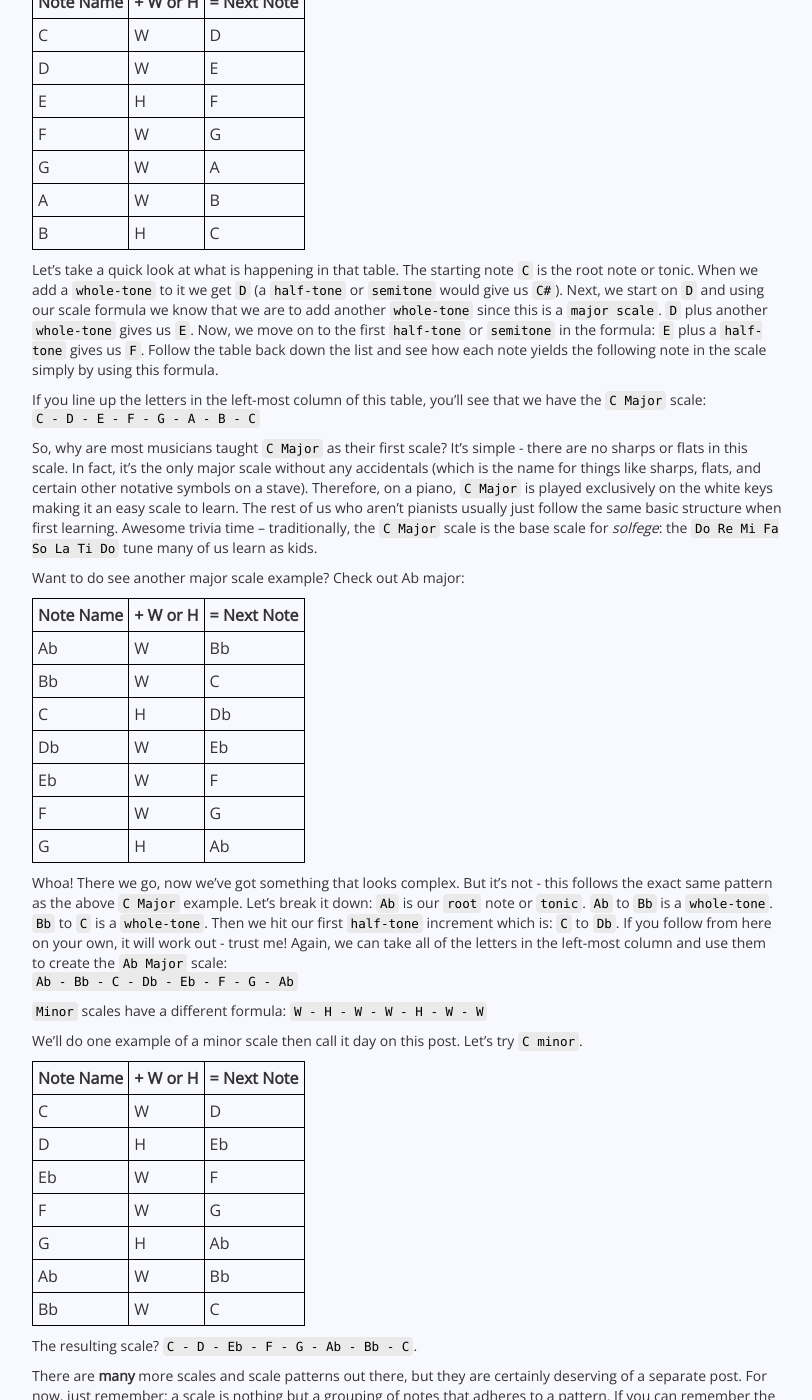
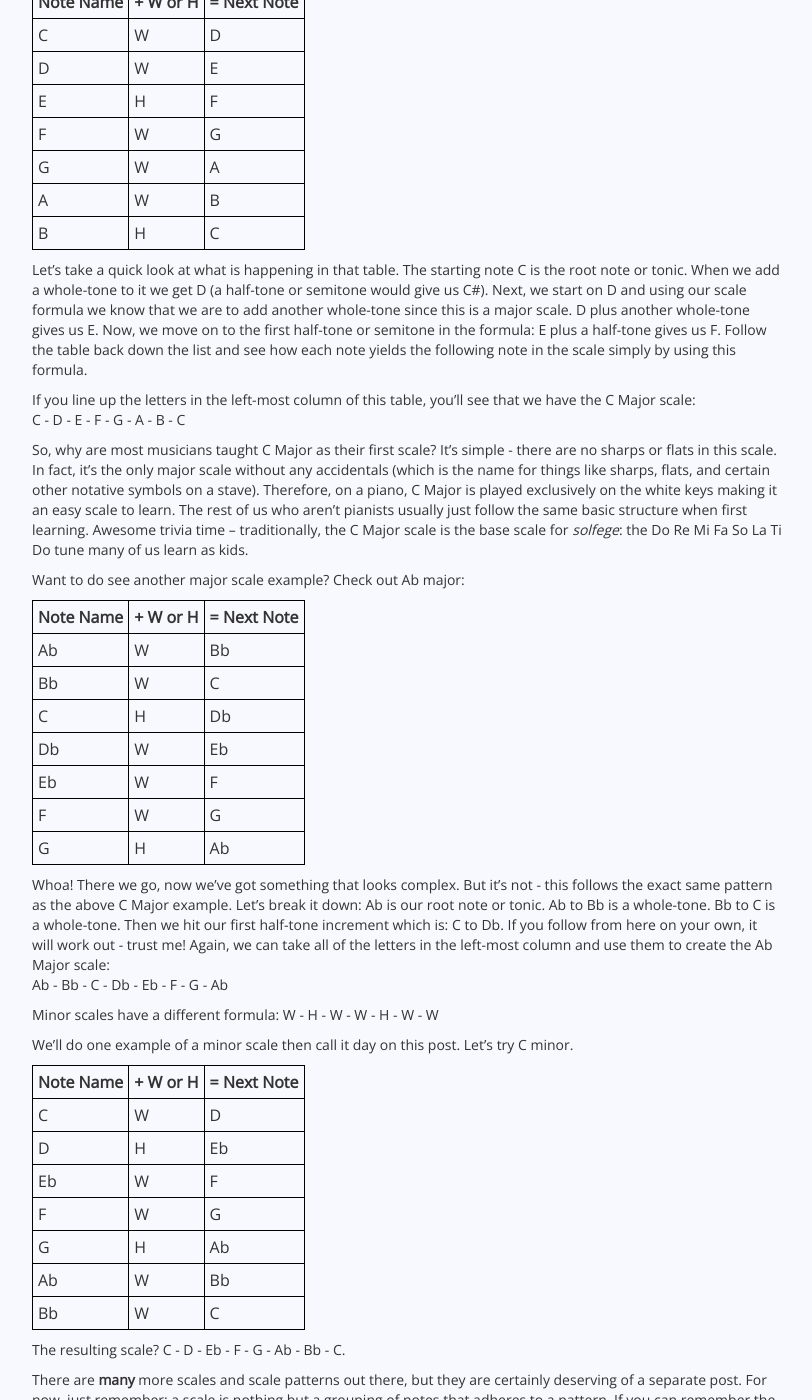
Before and after one commit to pitchplay/blog-content, a Jekyll site: the page built from _posts/2015-10-13-WhatAreScales.md, in a window 1280 px wide and 1400 px high, scrolled down 844 px. Shown: the whole window, without its empty margins (38-850 px from the left). Built offline with Jekyll 4.4.1, drawn with Linux system fonts in a browser that asks for light colours; nearby versions of some CDN libraries; Markdown is read by kramdown in place of the engine named in the settings; some of the changed text lies outside the part shown.

Commit message:
Remove backticks (codeblocks) from markdown

```diff
--- a/_posts/2015-10-13-WhatAreScales.md
+++ b/_posts/2015-10-13-WhatAreScales.md
@@ -6,12 +6,12 @@ categories: terminology
 tags: [scale, scales, major, minor, learning, terminology, piano, guitar, instruments, instrument]
 img: whatarescales/weigh-scale.jpg
 ---
-A scale is simply a collection of notes that has a predefined order or pattern it follows. The most well known scale in Western music is the `C Major` scale. All `major scales` follow the same pattern of `whole-tones` and `half-tones` (otherwise known as a `semitone`).
+A scale is simply a collection of notes that has a predefined order or pattern it follows. The most well known scale in Western music is the C Major scale. All major scales follow the same pattern of whole-tones and half-tones (otherwise known as a semitone).
 
 Major scales follow this pattern:
-`W - W - H - W - W - W - H`
+W - W - H - W - W - W - H
 
-Something to remember: the first note in a scale is called the `root` note or the `tonic` (from the word `tone`, not the popular additive to gin cocktails.)
+Something to remember: the first note in a scale is called the root note or the tonic (from the word tone, not the popular additive to gin cocktails.)
 
 Let's break one down in text before we look at it on the stave. We'll make a little scale formula table:
 
@@ -25,12 +25,12 @@ Let's break one down in text before we look at it on the stave. We'll make a lit
 | A         | W             | B           |
 | B         | H             | C           |
 
-Let's take a quick look at what is happening in that table. The starting note `C` is the root note or tonic. When we add a `whole-tone` to it we get `D` (a `half-tone` or `semitone` would give us `C#`). Next, we start on `D` and using our scale formula we know that we are to add another `whole-tone` since this is a `major scale`. `D` plus another `whole-tone` gives us `E`. Now, we move on to the first `half-tone` or `semitone` in the formula: `E` plus a `half-tone` gives us `F`. Follow the table back down the list and see how each note yields the following note in the scale simply by using this formula.
+Let's take a quick look at what is happening in that table. The starting note C is the root note or tonic. When we add a whole-tone to it we get D (a half-tone or semitone would give us C#). Next, we start on D and using our scale formula we know that we are to add another whole-tone since this is a major scale. D plus another whole-tone gives us E. Now, we move on to the first half-tone or semitone in the formula: E plus a half-tone gives us F. Follow the table back down the list and see how each note yields the following note in the scale simply by using this formula.
 
-If you line up the letters in the left-most column of this table, you'll see that we have the `C Major` scale:
-`C - D - E - F - G - A - B - C`
+If you line up the letters in the left-most column of this table, you'll see that we have the C Major scale:
+C - D - E - F - G - A - B - C
 
-So, why are most musicians taught `C Major` as their first scale? It's simple - there are no sharps or flats in this scale. In fact, it's the only major scale without any accidentals (which is the name for things like sharps, flats, and certain other notative symbols on a stave). Therefore, on a piano, `C Major` is played exclusively on the white keys making it an easy scale to learn. The rest of us who aren't pianists usually just follow the same basic structure when first learning. Awesome trivia time -- traditionally, the `C Major` scale is the base scale for *solfege*: the `Do Re Mi Fa So La Ti Do` tune many of us learn as kids.
+So, why are most musicians taught C Major as their first scale? It's simple - there are no sharps or flats in this scale. In fact, it's the only major scale without any accidentals (which is the name for things like sharps, flats, and certain other notative symbols on a stave). Therefore, on a piano, C Major is played exclusively on the white keys making it an easy scale to learn. The rest of us who aren't pianists usually just follow the same basic structure when first learning. Awesome trivia time -- traditionally, the C Major scale is the base scale for *solfege*: the Do Re Mi Fa So La Ti Do tune many of us learn as kids.
 
 Want to do see another major scale example? Check out Ab major:
 
@@ -44,14 +44,14 @@ Want to do see another major scale example? Check out Ab major:
 | F          | W             | G            |
 | G          | H             | Ab           |
 
-Whoa! There we go, now we've got something that looks complex. But it's not - this follows the exact same pattern as the above `C Major` example. Let's break it down:
-`Ab` is our `root` note or `tonic`. `Ab` to `Bb` is a `whole-tone`. `Bb` to `C` is a `whole-tone`. Then we hit our first `half-tone` increment which is: `C` to `Db`. If you follow from here on your own, it will work out - trust me! Again, we can take all of the letters in the left-most column and use them to create the `Ab Major` scale:
-`Ab - Bb - C - Db - Eb - F - G - Ab`
+Whoa! There we go, now we've got something that looks complex. But it's not - this follows the exact same pattern as the above C Major example. Let's break it down:
+Ab is our root note or tonic. Ab to Bb is a whole-tone. Bb to C is a whole-tone. Then we hit our first half-tone increment which is: C to Db. If you follow from here on your own, it will work out - trust me! Again, we can take all of the letters in the left-most column and use them to create the Ab Major scale:
+Ab - Bb - C - Db - Eb - F - G - Ab
 
-`Minor` scales have a different formula:
-`W - H - W - W - H - W - W`
+Minor scales have a different formula:
+W - H - W - W - H - W - W
 
-We'll do one example of a minor scale then call it day on this post. Let's try `C minor`.
+We'll do one example of a minor scale then call it day on this post. Let's try C minor.
 
 | Note Name | + W or H      | = Next Note |
 |---        |---            |---          |
@@ -63,6 +63,6 @@ We'll do one example of a minor scale then call it day on this post. Let's try `
 | Ab        | W             | Bb          |
 | Bb        | W             | C           |
 
-The resulting scale? `C - D - Eb - F - G - Ab - Bb - C`.
+The resulting scale? C - D - Eb - F - G - Ab - Bb - C.
 
-There are **many** more scales and scale patterns out there, but they are certainly deserving of a separate post. For now, just remember: a scale is nothing but a grouping of notes that adheres to a pattern. If you can remember the pattern, then you can figure out any scale simply by starting with the `tonic` and going from there!
+There are **many** more scales and scale patterns out there, but they are certainly deserving of a separate post. For now, just remember: a scale is nothing but a grouping of notes that adheres to a pattern. If you can remember the pattern, then you can figure out any scale simply by starting with the tonic and going from there!
```
Also changed, not shown: _posts/2015-10-04-WhatAreChords.md (+5 -5 lines), _posts/2015-10-08-WhatAreIntervals.md (+7 -7 lines), _posts/2015-10-11-WhatAreEnharmonics.md (+5 -5 lines).
